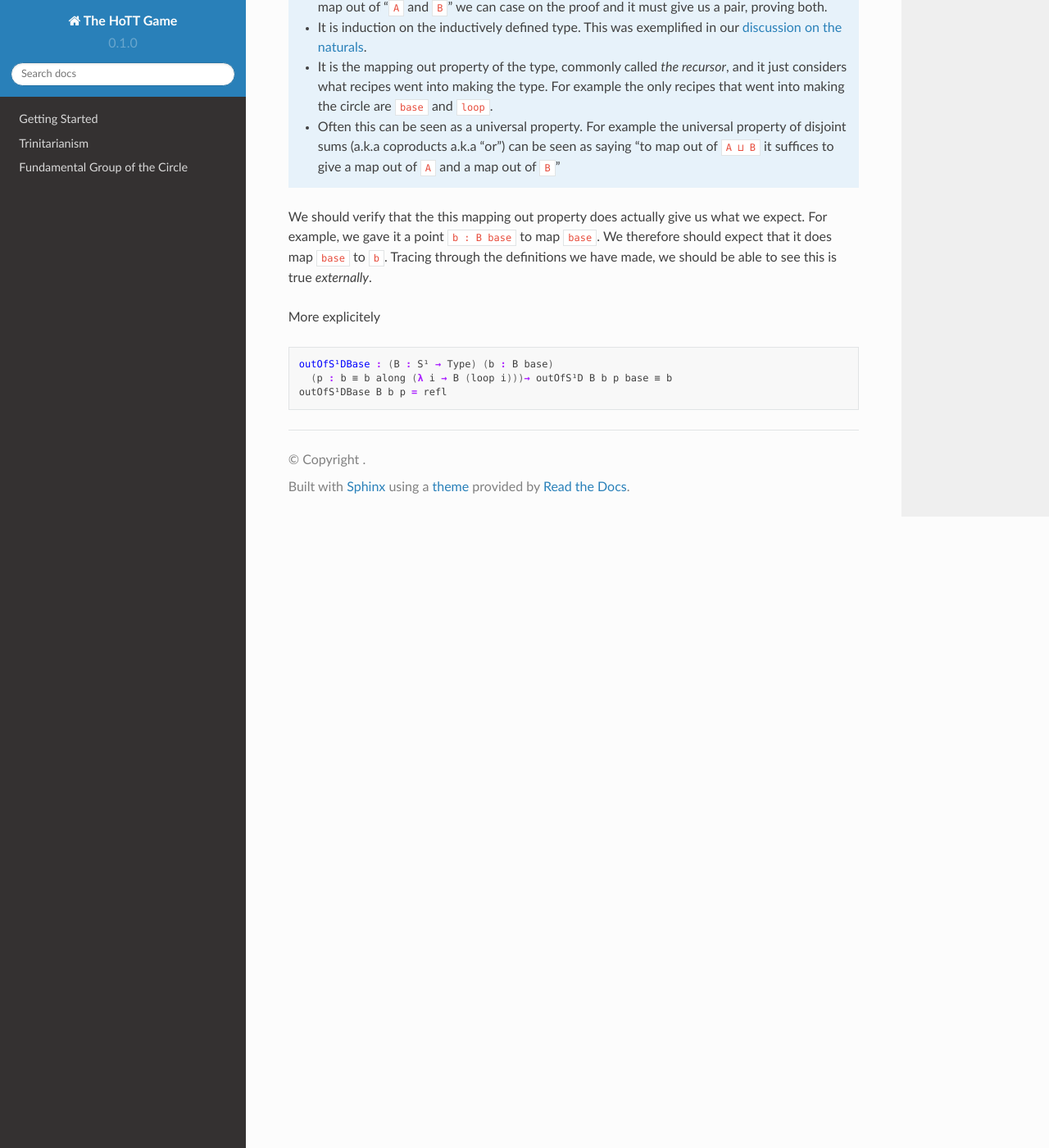
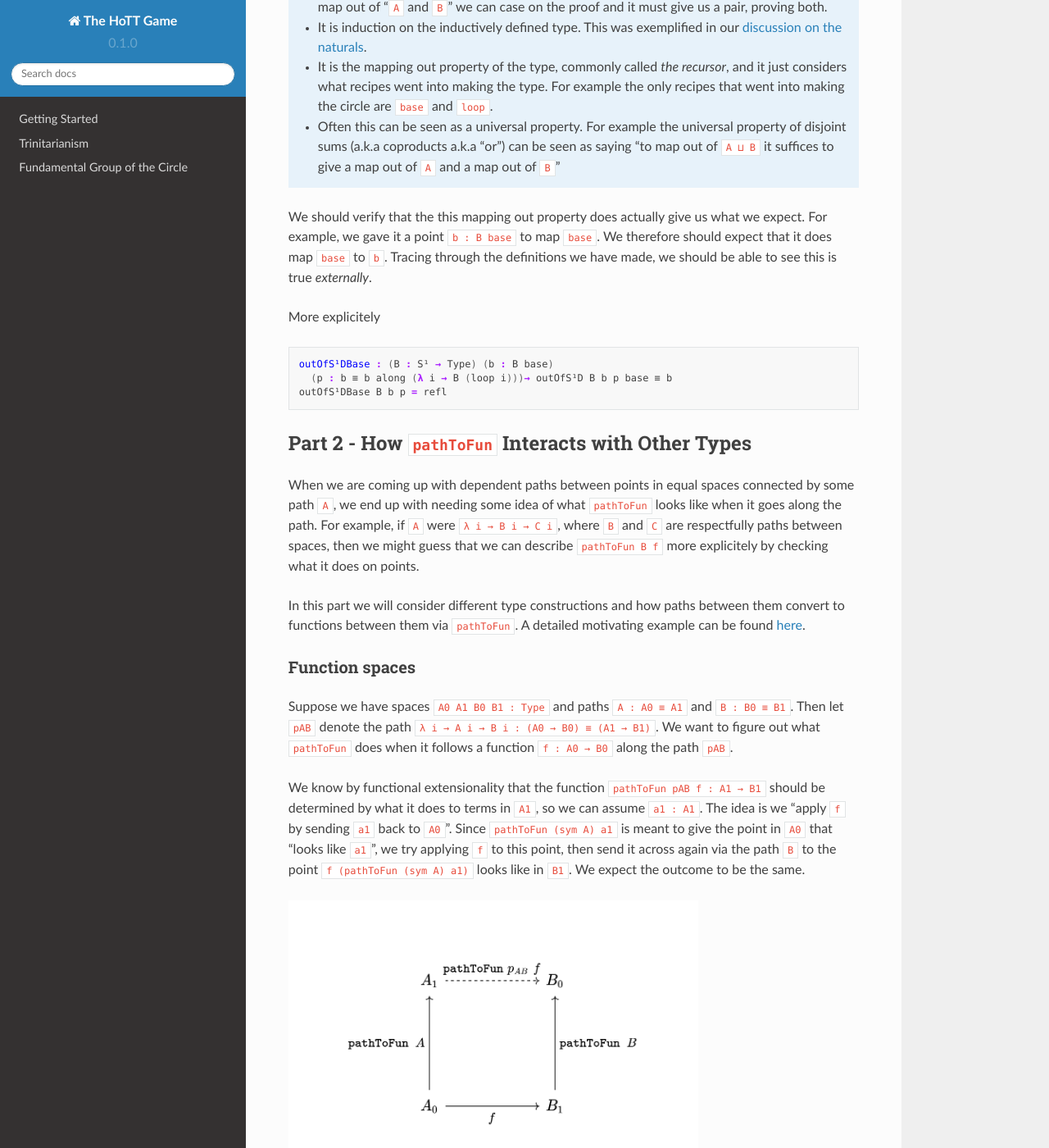
Before and after one commit to thehottgame/theHoTTGameGuide, a Sphinx documentation site: the page built from docs/source/0-trinitarianism/quest-5.rst, in a window 1280 px wide and 1400 px high, scrolled down 4089 px. Shown: the whole window at 82% size. Built offline with Sphinx 7.4.7 and the Read the Docs theme 2.0.0, drawn with Linux system fonts in a browser that asks for light colours; some of the changed text lies outside the part shown.

Commit message:
added pathToFun on function types

```diff
--- a/docs/source/0-trinitarianism/quest-4.rst
+++ b/docs/source/0-trinitarianism/quest-4.rst
@@ -1186,7 +1186,6 @@ For example ``(x ≡ y) ≡ (Id x y)`` can now be shown.
 
 
 
-
 .. TODO
    - justifyig J geometrically
      - transport + paths out of x contractible to refl x
--- a/docs/source/0-trinitarianism/quest-5.rst
+++ b/docs/source/0-trinitarianism/quest-5.rst
@@ -395,3 +395,171 @@
    outOfS¹DBase : (B : S¹ → Type) (b : B base)
      (p : b ≡ b along (λ i → B (loop i)))→ outOfS¹D B b p base ≡ b
    outOfS¹DBase B b p = refl
+
+.. _part2HowPathToFunInteractsWithOtherTypes:
+
+Part 2 - How ``pathToFun`` Interacts with Other Types
+=====================================================
+
+When we are coming up with dependent paths between points in
+equal spaces connected by some path ``A``,
+we end up with needing some idea of what
+``pathToFun`` looks like when it goes along the path.
+For example, if ``A`` were ``λ i → B i → C i``,
+where ``B`` and ``C`` are respectfully paths between spaces,
+then we might guess that we can describe ``pathToFun B f``
+more explicitely by checking what it does on points.
+
+In this part we will consider different type constructions
+and how paths between them convert to functions between them
+via ``pathToFun``.
+A detailed motivating example can be found
+:ref:`here <quest3TheLoopSpaceIsZ>`.
+
+Function spaces
+---------------
+
+Suppose we have spaces ``A0 A1 B0 B1 : Type``
+and paths ``A : A0 ≡ A1`` and ``B : B0 ≡ B1``.
+Then let ``pAB`` denote the path
+``λ i → A i → B i : (A0 → B0) ≡ (A1 → B1)``.
+We want to figure out what ``pathToFun``
+does when it follows a function ``f : A0 → B0`` along the path ``pAB``.
+
+We know by functional extensionality that the function
+``pathToFun pAB f : A1 → B1``
+should be determined by what it does to terms in ``A1``,
+so we can assume ``a1 : A1``.
+The idea is we "apply ``f`` by sending ``a1`` back to ``A0``".
+Since ``pathToFun (sym A) a1`` is meant to give the point in ``A0``
+that "looks like ``a1``", we try applying ``f`` to this point,
+then send it across again via the path ``B`` to the point
+``f (pathToFun (sym A) a1)`` looks like in ``B1``.
+We expect the outcome to be the same.
+
+.. image:: ../1-fundamental-group/images/pathToFunAndPiTypes.png
+     :width: 500
+     :alt: pathToFunAndPiTypes
+
+Try to formalize and prove this in ``0Trinitarianism/Quest5.agda``.
+
+.. raw:: html
+
+  <p>
+  <details>
+  <summary>The Statement</summary>
+
+.. code:: agda
+
+   pathToFun→ : {A0 A1 B0 B1 : Type} {A : A0 ≡ A1} {B : B0 ≡ B1} (f : A0 → B0) →
+     pathToFun (λ i → A i → B i) f ≡ λ a1 → pathToFun B (f (pathToFun (sym A) a1))
+   pathToFun→ = {!!}
+
+There are several ways to state the same idea. We didn't have to reverse the path ``A``
+for example.
+
+.. raw:: html
+
+  </details>
+  </p>
+
+.. Hint 0
+
+.. raw:: html
+
+  <p>
+  <details>
+  <summary>Hint 0</summary>
+
+We can induct on both ``A`` and ``B``.
+
+.. raw:: html
+
+   <p>
+   <details>
+   <summary>Solution for Hint 0</summary>
+
+.. code:: agda
+
+   J (λ A1 A → pathToFun (λ i → A i → B i) f ≡ λ a1 → pathToFun B (f (pathToFun (sym A) a1)))
+  (
+    J (λ B1 B → pathToFun (λ i → A0 → B i) f ≡ λ a → pathToFun B (f (pathToFun (sym refl) a)))
+    (
+        pathToFun refl f
+      ≡⟨ {!!} ⟩
+        (λ a → pathToFun refl (f (pathToFun (sym refl) a))) ∎
+    )
+    B
+  )
+  A
+
+.. raw:: html
+
+  </details>
+  </p>
+
+.. raw:: html
+
+  </details>
+  </p>
+
+.. raw:: html
+
+  <p>
+  <details>
+  <summary>Hint 1</summary>
+
+There are many small equalities that are needed,
+for example, we need how ``sym`` and ``refl`` interact
+and what ``pathToFun`` does to ``refl``.
+At some point it would be useful to just check that
+the functions are equal on terms.
+
+.. raw:: html
+
+  </details>
+  </p>
+
+.. raw:: html
+
+  <p>
+  <details>
+  <summary>Solutions</summary>
+
+.. code:: agda
+
+   pathToFun→ : {A0 A1 B0 B1 : Type} {A : A0 ≡ A1} {B : B0 ≡ B1} (f : A0 → B0) →
+     pathToFun (λ i → A i → B i) f ≡ λ a1 → pathToFun B (f (pathToFun (sym A) a1))
+   pathToFun→ {A0} {A1} {B0} {B1} {A} {B} f =
+     J (λ A1 A → pathToFun (λ i → A i → B i) f ≡ λ a1 → pathToFun B (f (pathToFun (sym A) a1)))
+     (
+       J (λ B1 B → pathToFun (λ i → A0 → B i) f ≡ λ a → pathToFun B (f (pathToFun (sym refl) a)))
+       (
+           pathToFun refl f
+         ≡⟨ pathToFunReflx f ⟩
+           f
+         ≡⟨ funExt (λ a →
+              f a
+            ≡⟨ cong f (sym (pathToFunReflx a)) ⟩
+              f (pathToFun refl a)
+            ≡⟨ cong (λ p → f (pathToFun p a)) (sym symRefl) ⟩
+              f (pathToFun (sym refl) a)
+            ≡⟨ sym (pathToFunReflx (f (pathToFun (sym refl) a))) ⟩
+              pathToFun refl (f (pathToFun (sym refl) a)) ∎
+         )
+         ⟩
+           (λ a → pathToFun refl (f (pathToFun (sym refl) a))) ∎
+       )
+       B
+     )
+     A
+
+.. raw:: html
+
+  </details>
+  </p>
+
+More to come in the future
+--------------------------
+
+This quest is a work in progress.
--- a/docs/source/1-fundamental-group/quest-3.rst
+++ b/docs/source/1-fundamental-group/quest-3.rst
@@ -10,7 +10,6 @@ method of proving that the fundamental group
 is ``ℤ``,
 and in :ref:`quest2ZIsASet` we decided that this
 means to show that they are equal spaces.
-
 .. admonition:: The Goal
 
    .. code:: agda
@@ -223,7 +222,8 @@ so we need not even extract it as a lemma.
    However, according the definition of ``pathToFun`` we gave
    in :ref:`Trinitarianism <pathToFun>`, they are not externally equal
    but can be shown to be internally equal using ``J``.
-   We warn that in order to prove this using our definitions,
+   We prove this from *our own definitions*
+   :ref:`here <part2HowPathToFunInteractsWithOtherTypes>`.
 
 We interpret what this result means in our specific case :
 We are making ``pathToFun (λ i → sucℤPath i → base ≡ loop i) loop_times``
```
